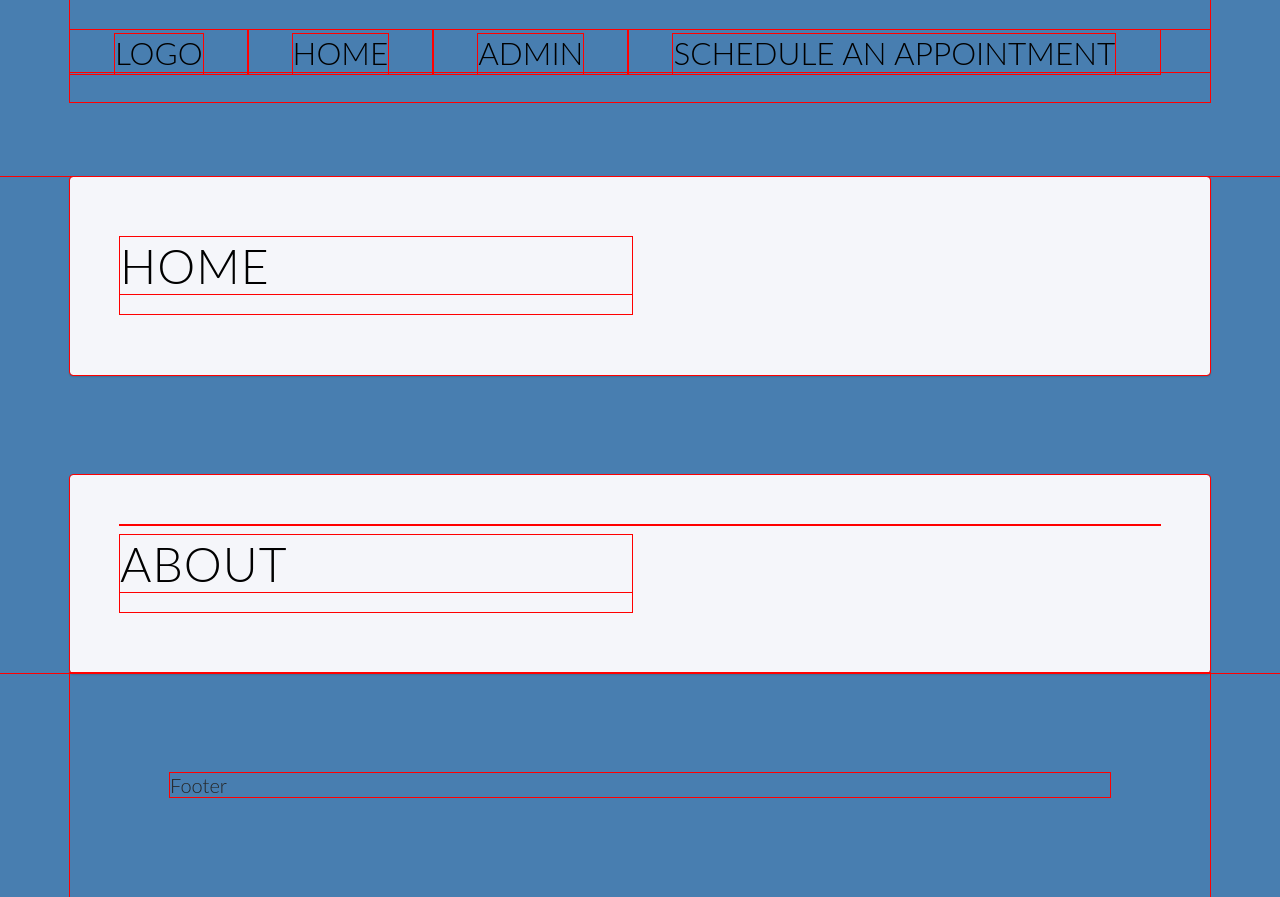
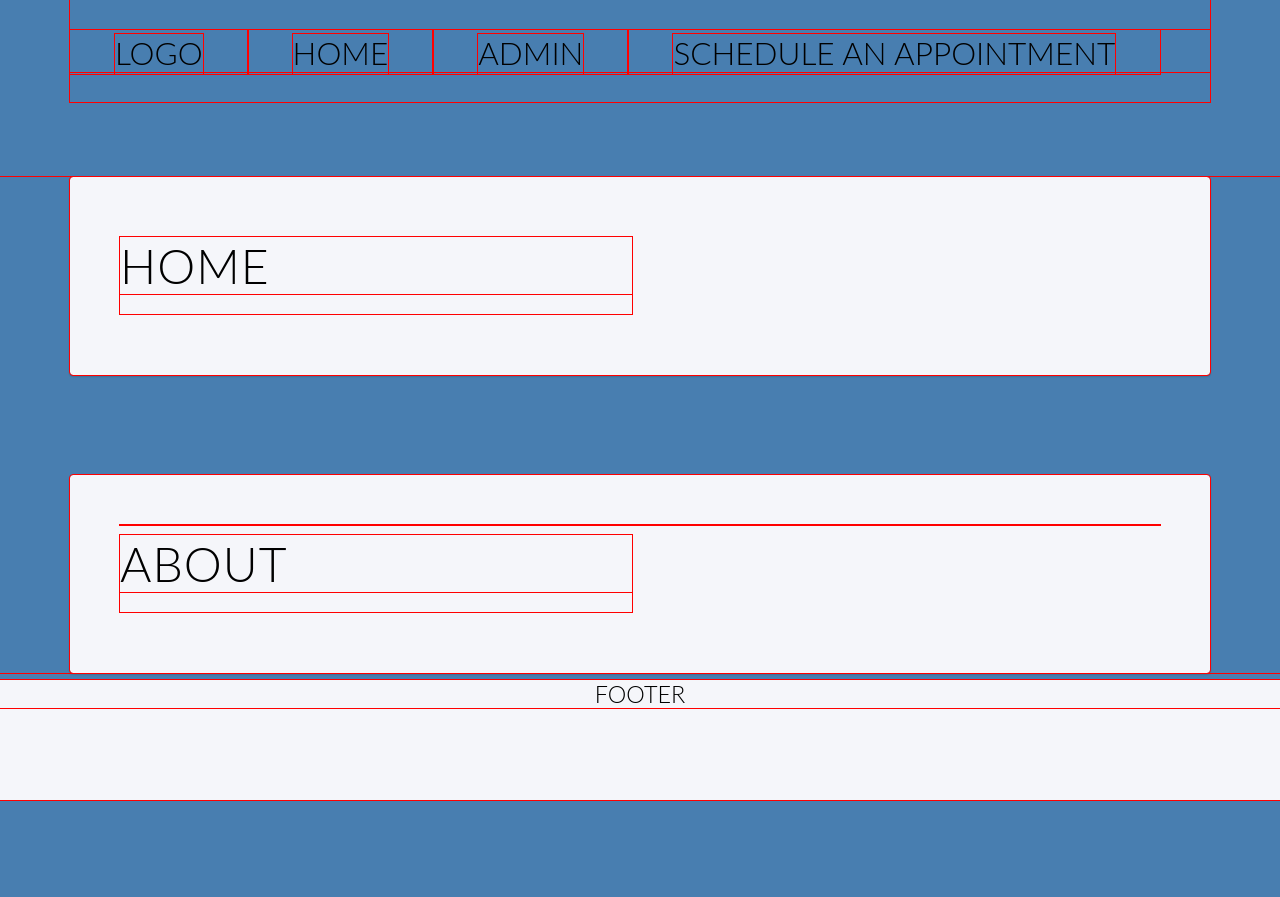
Before and after one commit to owenmowery/appointment-scheduler-frontend, a React (Create React App) app: page / in a window 1280 px wide. After the commit the page ends 800 px from the top, so only its background shows below. Built offline with nearby package versions, Linux system fonts and the light colour scheme.

Commit message:
edited footer

```diff
--- a/src/components/Footer.js
+++ b/src/components/Footer.js
@@ -3,9 +3,9 @@
 export default class Footer extends Component {
     render() {
         return (
-            <section className="row footer-row">
-                <p>Footer</p>
-            </section>
+            <div className="footer">
+                <h3>Footer</h3>
+            </div>
         )
     }
 }
--- a/src/index.css
+++ b/src/index.css
@@ -46,6 +46,17 @@
 
 .about-container {
   padding: 100px;
+}
+
+.footer {
+  position: fixed;
+  left: 0;
+  bottom: 0;
+  width: 100%;
+  height: 15%;
+  background-color: #f5f6fa;
+  color: white;
+  text-align: center;
 }
 
 /* ---------------------------- */
```
